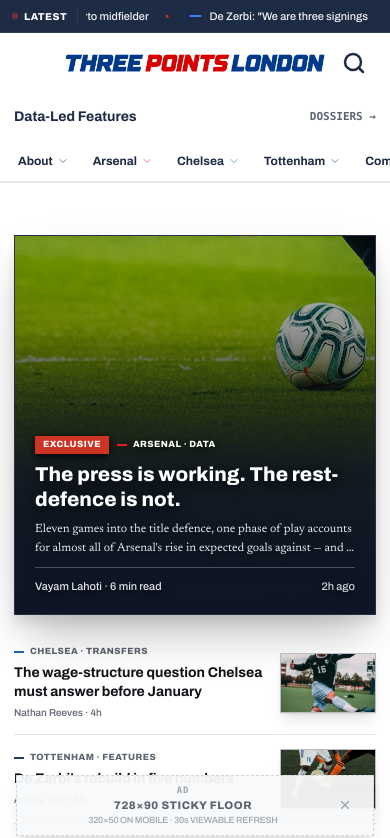
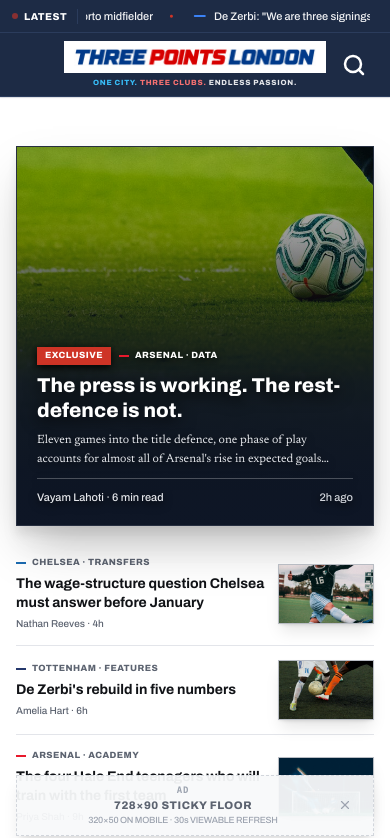
Before and after one commit to AhanaKulkarni/threepointslondon2, a Next.js app: page / in a window 390 px wide. Shown: the top 838 px of the page. Built offline with nearby package versions, Linux system fonts and the light colour scheme.

Commit message:
feat: optimize MacBook margins, hero card formats, phone dark navy header with incorporated tagline

```diff
--- a/app/page.tsx
+++ b/app/page.tsx
@@ -13,30 +13,30 @@ export default function HomePage() {
   const siteData = getSiteData();
 
   return (
-    <div className="w-full max-w-[1440px] mx-auto px-3.5 sm:px-6 md:px-8 lg:px-10 py-5 sm:py-8 space-y-8 sm:space-y-12 overflow-x-hidden">
+    <div className="w-full max-w-[1520px] mx-auto px-4 sm:px-6 md:px-8 xl:px-10 py-5 sm:py-6 space-y-7 sm:space-y-9 overflow-x-hidden">
       {/* ========================================================
           1. HERO MAGAZINE COVER (Desktop & Mobile - Images 1 & 5)
          ======================================================== */}
-      {/* DESKTOP HERO (lg and up - Image 1) */}
+      {/* DESKTOP HERO (lg and up - Matching Mockup Screenshot) */}
       <section className="hidden lg:grid grid-cols-12 gap-6 items-stretch">
-        {/* Left: Lead Feature Card - The Entire Photo Card Is A Direct Link to the Article (7 cols) */}
+        {/* Left: Lead Feature Card with Dropshadow Widget and Text ON the Image (7 cols) */}
         <Link
           href="/article/the-press-is-working-the-rest-defence-is-not"
           title="The press is working. The rest-defence is not."
-          className="col-span-7 relative min-h-[520px] xl:min-h-[580px] rounded-xs overflow-hidden group shadow-2xl drop-shadow-xl border border-white/10 flex flex-col justify-end bg-slate-900 block cursor-pointer"
+          className="col-span-7 relative min-h-[500px] xl:min-h-[560px] rounded-xs overflow-hidden group shadow-2xl drop-shadow-xl border border-white/10 flex flex-col justify-end bg-slate-900 block cursor-pointer"
         >
-          {/* Full Background Action Image - Clickable Link to Article */}
+          {/* Action Image Background */}
           <img
             src="/articles/the-press-is-working.jpg"
             alt="The press is working. The rest-defence is not."
             className="absolute inset-0 w-full h-full object-cover object-center group-hover:scale-105 transition-transform duration-700 ease-out"
           />
 
-          {/* Deep Dark Bottom Gradient Scrim for High Contrast & Sharp Readability */}
+          {/* Deep Dark Bottom Gradient Scrim for Readability */}
           <div className="absolute inset-0 bg-gradient-to-t from-black/95 via-black/60 to-black/15 pointer-events-none" />
           <div className="absolute inset-x-0 bottom-0 h-3/4 bg-gradient-to-t from-[#0e1626] via-[#0e1626]/80 to-transparent pointer-events-none" />
 
-          {/* Content directly ON the Image */}
+          {/* Text ON the Image with Dropshadow Widget Styling */}
           <div className="relative z-10 p-6 sm:p-8 flex flex-col justify-end pointer-events-none">
             <div className="flex items-center gap-2.5 mb-3.5 drop-shadow-[0_2px_4px_rgba(0,0,0,0.9)]">
               <span className="bg-[#CE3426] text-white text-[10px] font-black uppercase px-2.5 py-0.5 rounded-xs tracking-wider shadow-md">
@@ -46,7 +46,7 @@ export default function HomePage() {
                 <span className="w-3 h-[2px] bg-[#E8192C] shadow-sm"></span>
                 <span className="text-white">ARSENAL</span>
                 <span className="text-gray-300">•</span>
-                <span className="text-gray-200">DATA</span>
+                <span className="text-gray-200">TACTICS</span>
               </div>
             </div>
 
@@ -68,71 +68,73 @@ export default function HomePage() {
           </div>
         </Link>
 
-        {/* Right: 2 Stacked Priority Pieces with Direct Photo Links (5 cols) */}
+        {/* Right: 2 Stacked Priority Pieces Strictly in the Format Pasted by User (Image on Top, Text Below) (5 cols) */}
         <div className="col-span-5 flex flex-col justify-between gap-6">
-          {/* Card 1: Chelsea Transfers - Photo Card Is A Direct Link */}
+          {/* Card 1: Chelsea Transfers */}
+          <div className="group flex flex-col justify-between">
             <Link
               href="/article/chelsea-wage-structure-question-before-january"
+              className="block aspect-[16/8] w-full rounded-xs overflow-hidden mb-3 relative bg-slate-100 group/img shadow-md drop-shadow-xs border border-hairline/80 cursor-pointer"
               title="The wage-structure question Chelsea must answer before January"
-            className="relative min-h-[248px] xl:min-h-[278px] rounded-xs overflow-hidden group shadow-xl drop-shadow-lg border border-white/10 flex flex-col justify-end p-5 text-white bg-slate-900 block cursor-pointer"
             >
               <img
                 src="/articles/chelsea-wage-structure.jpg"
-              alt="Chelsea Financials"
-              className="absolute inset-0 w-full h-full object-cover group-hover:scale-105 transition-transform duration-500"
+                alt="Chelsea Transfers"
+                className="w-full h-full object-cover group-hover/img:scale-105 transition-transform duration-300"
               />
-            <div className="absolute inset-0 bg-gradient-to-t from-black/95 via-black/60 to-transparent pointer-events-none" />
-            <span className="absolute top-3 right-3 text-[9px] font-mono font-bold text-white bg-black/80 backdrop-blur-xs px-2 py-0.5 rounded-xs tracking-wider uppercase border border-white/15 drop-shadow-md z-10">
-              CHELSEA FINANCIALS
-            </span>
-
-            <div className="relative z-10 pointer-events-none">
-              <div className="flex items-center gap-1.5 mb-1.5 drop-shadow-[0_2px_4px_rgba(0,0,0,0.9)]">
+              <div className="absolute inset-0 bg-gradient-to-t from-black/25 via-transparent to-transparent pointer-events-none"></div>
+            </Link>
+            <div>
+              <div className="flex items-center gap-1.5 mb-1.5">
                 <span className="w-3 h-[2px] bg-[#1C6BB0]"></span>
-                <span className="text-[10px] font-black uppercase tracking-wider text-white">
+                <span className="text-[10px] font-black uppercase tracking-wider text-muted">
                   CHELSEA • TRANSFERS
                 </span>
               </div>
-              <h3 className="font-headline font-bold text-base sm:text-lg text-white group-hover:text-gray-200 transition-colors leading-snug block mb-2 drop-shadow-[0_2px_6px_rgba(0,0,0,0.95)]">
+              <Link
+                href="/article/chelsea-wage-structure-question-before-january"
+                className="font-headline font-bold text-base sm:text-lg text-ink group-hover:text-indigo transition-colors leading-snug block mb-1.5"
+              >
                 The wage-structure question Chelsea must answer before January
-              </h3>
-              <div className="pt-2 border-t border-white/20 drop-shadow-[0_2px_4px_rgba(0,0,0,0.8)] text-[11px] text-gray-200 font-medium">
+              </Link>
+            </div>
+            <div className="text-[11px] text-muted font-medium">
               Nathan Reeves · 4 hours ago
             </div>
           </div>
-          </Link>
 
-          {/* Card 2: Tottenham Features - Photo Card Is A Direct Link */}
+          {/* Card 2: Tottenham Features */}
+          <div className="group flex flex-col justify-between pt-4 border-t border-hairline">
             <Link
               href="/article/de-zerbi-spurs-rebuild-in-five-numbers"
+              className="block aspect-[16/8] w-full rounded-xs overflow-hidden mb-3 relative bg-slate-100 group/img shadow-md drop-shadow-xs border border-hairline/80 cursor-pointer"
               title="De Zerbi's rebuild in five numbers: progression up, control down"
-            className="relative min-h-[248px] xl:min-h-[278px] rounded-xs overflow-hidden group shadow-xl drop-shadow-lg border border-white/10 flex flex-col justify-end p-5 text-white bg-slate-900 block cursor-pointer"
             >
               <img
                 src="/articles/de-zerbi-spurs.jpg"
-              alt="Spurs Telemetry"
-              className="absolute inset-0 w-full h-full object-cover group-hover:scale-105 transition-transform duration-500"
+                alt="Tottenham Features"
+                className="w-full h-full object-cover group-hover/img:scale-105 transition-transform duration-300"
               />
-            <div className="absolute inset-0 bg-gradient-to-t from-black/95 via-black/60 to-transparent pointer-events-none" />
-            <span className="absolute top-3 right-3 text-[9px] font-mono font-bold text-white bg-black/80 backdrop-blur-xs px-2 py-0.5 rounded-xs tracking-wider uppercase border border-white/15 drop-shadow-md z-10">
-              SPURS TELEMETRY
-            </span>
-
-            <div className="relative z-10 pointer-events-none">
-              <div className="flex items-center gap-1.5 mb-1.5 drop-shadow-[0_2px_4px_rgba(0,0,0,0.9)]">
+              <div className="absolute inset-0 bg-gradient-to-t from-black/25 via-transparent to-transparent pointer-events-none"></div>
+            </Link>
+            <div>
+              <div className="flex items-center gap-1.5 mb-1.5">
                 <span className="w-3 h-[2px] bg-[#24376B]"></span>
-                <span className="text-[10px] font-black uppercase tracking-wider text-white">
+                <span className="text-[10px] font-black uppercase tracking-wider text-muted">
                   TOTTENHAM • FEATURES
                 </span>
               </div>
-              <h3 className="font-headline font-bold text-base sm:text-lg text-white group-hover:text-gray-200 transition-colors leading-snug block mb-2 drop-shadow-[0_2px_6px_rgba(0,0,0,0.95)]">
+              <Link
+                href="/article/de-zerbi-spurs-rebuild-in-five-numbers"
+                className="font-headline font-bold text-base sm:text-lg text-ink group-hover:text-indigo transition-colors leading-snug block mb-1.5"
+              >
                 De Zerbi's rebuild in five numbers: progression up, control down
-              </h3>
-              <div className="pt-2 border-t border-white/20 drop-shadow-[0_2px_4px_rgba(0,0,0,0.8)] text-[11px] text-gray-200 font-medium">
+              </Link>
+            </div>
+            <div className="text-[11px] text-muted font-medium">
               Amelia Hart · 6 hours ago
             </div>
           </div>
-          </Link>
         </div>
       </section>
 
@@ -468,7 +470,7 @@ export default function HomePage() {
                   />
                   <div className="absolute inset-0 bg-gradient-to-t from-black/50 via-transparent to-transparent pointer-events-none"></div>
                   <span className="absolute bottom-2 right-2 text-[9px] font-mono font-bold text-white bg-black/70 backdrop-blur-xs px-2 py-0.5 rounded-xs tracking-wider uppercase border border-white/10 z-10">
-                    SCOUTING DOSSIER
+                    SCOUTING REPORT
                   </span>
                 </Link>
                 <div className="text-[9px] font-black uppercase text-muted tracking-wider mb-1">
--- a/components/Header.tsx
+++ b/components/Header.tsx
@@ -31,55 +31,63 @@ export default function Header() {
           MAIN MASTHEAD BAR (Desktop & Mobile with Perfect Equal Spacing)
          ======================================================== */}
       {/* 1. Mobile & Split-Tab Masthead (below 1280px / phone / half-screen / split tab) */}
-      <div className="xl:hidden w-full px-4 sm:px-6 py-2.5 flex items-center justify-between min-h-[58px]">
-        {/* Left: Prominent Three-Hyphen Hamburger Button */}
+      <div className="xl:hidden w-full px-4 sm:px-6 py-2 flex items-center justify-between min-h-[60px] bg-[#1D2B45] text-white border-b border-[#2B3C5C] shadow-sm">
+        {/* Left: Prominent Three-Hyphen Hamburger Button in Marquee Dark Navy Theme */}
         <div className="w-10 flex items-center justify-start shrink-0">
           <button
             type="button"
             onClick={() => setMobileMenuOpen(!mobileMenuOpen)}
-            className="w-10 h-10 flex items-center justify-center text-[#1D2B45] hover:text-indigo active:scale-95 transition-all cursor-pointer rounded-xs"
+            className="w-10 h-10 flex items-center justify-center text-white hover:text-gray-300 active:scale-95 transition-all cursor-pointer rounded-xs"
             title={mobileMenuOpen ? "Close menu" : "Open navigation menu"}
             aria-label={mobileMenuOpen ? "Close menu" : "Open navigation menu"}
             aria-expanded={mobileMenuOpen}
           >
             {mobileMenuOpen ? (
-              <X className="w-6 h-6 text-[#1D2B45]" strokeWidth={2.5} />
+              <X className="w-6 h-6 text-white" strokeWidth={2.5} />
             ) : (
-              /* High-contrast, authentic three-hyphen icon */
+              /* High-contrast, authentic three-hyphen icon in crisp white */
               <div className="flex flex-col justify-center items-center gap-[4.5px] w-6 h-6">
-                <span className="w-5.5 h-[2.5px] bg-[#1D2B45] rounded-full"></span>
-                <span className="w-5.5 h-[2.5px] bg-[#1D2B45] rounded-full"></span>
-                <span className="w-5.5 h-[2.5px] bg-[#1D2B45] rounded-full"></span>
+                <span className="w-5.5 h-[2.5px] bg-white rounded-full"></span>
+                <span className="w-5.5 h-[2.5px] bg-white rounded-full"></span>
+                <span className="w-5.5 h-[2.5px] bg-white rounded-full"></span>
               </div>
             )}
           </button>
         </div>
 
-        {/* Center: Mathematically Centered TPL Logo */}
-        <div className="flex-1 flex items-center justify-center px-2">
+        {/* Center: Mathematically Centered TPL Logo with Tagline Incorporated */}
+        <div className="flex-1 flex flex-col items-center justify-center px-2">
           <Link
             href="/"
-            className="inline-flex items-center justify-center cursor-pointer hover:opacity-90 transition-opacity"
+            className="inline-flex flex-col items-center justify-center cursor-pointer hover:opacity-95 transition-opacity"
             title="Three Points London - Go to Homepage"
             aria-label="Three Points London Homepage"
           >
-            <img
-              src="/logo.png"
-              alt="Three Points London"
-              className="h-7.5 sm:h-8.5 w-auto object-contain cursor-pointer"
-            />
+            <div className="bg-white px-2.5 py-1 rounded-xs shadow-xs inline-flex items-center">
+              <img
+                src="/logo.png"
+                alt="Three Points London"
+                className="h-6 sm:h-7 w-auto object-contain cursor-pointer"
+              />
+            </div>
+            {/* Tagline incorporated directly into the main logo */}
+            <span className="text-[7.5px] sm:text-[8.5px] tracking-widest font-extrabold uppercase mt-1 whitespace-nowrap select-none text-white">
+              <span className="text-[#38BDF8]">ONE CITY. </span>
+              <span className="text-[#F87171]">THREE CLUBS. </span>
+              <span className="text-gray-200">ENDLESS PASSION.</span>
+            </span>
           </Link>
         </div>
 
-        {/* Right: Perfectly Equal Spaced Search Icon */}
+        {/* Right: Search Icon in matching Marquee Dark Navy Theme */}
         <div className="w-10 flex items-center justify-end shrink-0">
           <Link
             href="/search"
-            className="w-10 h-10 flex items-center justify-center text-[#1D2B45] hover:text-indigo active:scale-95 transition-all cursor-pointer rounded-xs"
+            className="w-10 h-10 flex items-center justify-center text-white hover:text-gray-300 active:scale-95 transition-all cursor-pointer rounded-xs"
             title="Search newsroom"
             aria-label="Search Three Points London"
           >
-            <Search className="w-5.5 h-5.5 text-[#1D2B45]" strokeWidth={2.5} />
+            <Search className="w-5.5 h-5.5 text-white" strokeWidth={2.5} />
           </Link>
         </div>
       </div>
@@ -90,7 +98,7 @@ export default function Header() {
         <div className="flex items-center gap-6 lg:gap-8">
           <Link
             href="/"
-            className="inline-flex items-center cursor-pointer z-20 hover:opacity-90 transition-opacity"
+            className="inline-flex items-center gap-3 cursor-pointer z-20 hover:opacity-95 transition-opacity"
             title="Three Points London - Go to Homepage"
             aria-label="Three Points London Homepage"
           >
@@ -99,6 +107,13 @@ export default function Header() {
               alt="Three Points London"
               className="h-8 md:h-8.5 w-auto object-contain cursor-pointer"
             />
+            {/* Tagline incorporated directly into the main logo */}
+            <div className="h-6 w-[1px] bg-gray-300 hidden sm:block"></div>
+            <span className="text-[10px] tracking-wide font-extrabold uppercase whitespace-nowrap select-none hidden sm:inline-block">
+              <span className="text-[#1C6BB0]">ONE CITY. </span>
+              <span className="text-[#E8192C]">THREE CLUBS. </span>
+              <span className="text-[#111317]">ENDLESS PASSION.</span>
+            </span>
           </Link>
 
           {/* Desktop Navigation (6 Tabs, 5 Dropdowns matching Image 4) */}
@@ -386,12 +401,7 @@ export default function Header() {
 
         {/* Right Area: Tagline + Social Icons + Clean Search Icon */}
         <div className="flex items-center justify-end gap-3 sm:gap-4 shrink-0">
-          {/* Tagline matching mockups */}
-          <div className="hidden 2xl:flex items-center text-[10px] tracking-wide font-extrabold uppercase select-none whitespace-nowrap">
-            <span className="text-[#1C6BB0]">ONE CITY. </span>
-            <span className="text-[#E8192C]">THREE CLUBS. </span>
-            <span className="text-[#111317]">ENDLESS PASSION.</span>
-          </div>
+
 
           {/* Follow Us on Social Media Section in Navbar */}
           <div className="hidden lg:flex items-center gap-2.5 pl-3 border-l border-hairline">
@@ -411,78 +421,6 @@ export default function Header() {
             <Search className="w-5.5 h-5.5 text-[#1D2B45] hover:text-indigo transition-colors" strokeWidth={2.5} />
           </Link>
         </div>
-      </div>
-
-            {/* 7. Data-Led Features dedicated page */}
-            <div>
-              <Link
-                href="/features"
-                onClick={() => setMobileMenuOpen(false)}
-                className="flex items-center justify-between p-3.5 bg-white hover:bg-surface cursor-pointer"
-              >
-                <span className="font-headline font-bold text-sm text-navy">Data-Led Features</span>
-                <span className="text-[11px] font-mono font-bold text-muted uppercase">Dossiers →</span>
-              </Link>
-            </div>
-
-      {/* ========================================================
-          MOBILE SUB-BAR (Directly below masthead, matching Image 5)
-         ======================================================== */}
-      <div className="xl:hidden bg-white border-b border-hairline/80 py-2 px-3 sm:px-6 overflow-x-auto scrollbar-none flex items-center gap-3 sm:gap-6 justify-start sm:justify-center text-xs font-bold text-navy whitespace-nowrap">
-        <button
-          type="button"
-          onClick={() => {
-            setMobileAccordion("about");
-            setMobileMenuOpen(true);
-          }}
-          className="shrink-0 flex items-center gap-1 hover:text-indigo px-1.5 py-1 cursor-pointer active:scale-95 transition-all"
-        >
-          <span>About</span>
-          <ChevronDown className="w-3 h-3 opacity-60" />
-        </button>
-
-        <button
-          type="button"
-          onClick={() => {
-            setMobileAccordion("arsenal");
-            setMobileMenuOpen(true);
-          }}
-          className="shrink-0 flex items-center gap-1 hover:text-[#E8192C] px-1.5 py-1 cursor-pointer active:scale-95 transition-all"
-        >
-          <span>Arsenal</span>
-          <ChevronDown className="w-3 h-3 opacity-60 text-[#E8192C]" />
-        </button>
-
-        <button
-          type="button"
-          onClick={() => {
-            setMobileAccordion("chelsea");
-            setMobileMenuOpen(true);
-          }}
-          className="shrink-0 flex items-center gap-1 hover:text-[#1C6BB0] px-1.5 py-1 cursor-pointer active:scale-95 transition-all"
-        >
-          <span>Chelsea</span>
-          <ChevronDown className="w-3 h-3 opacity-60 text-[#1C6BB0]" />
-        </button>
-
-        <button
-          type="button"
-          onClick={() => {
-            setMobileAccordion("tottenham");
-            setMobileMenuOpen(true);
-          }}
-          className="shrink-0 flex items-center gap-1 hover:text-[#24376B] px-1.5 py-1 cursor-pointer active:scale-95 transition-all"
-        >
-          <span>Tottenham</span>
-          <ChevronDown className="w-3 h-3 opacity-60 text-[#24376B]" />
-        </button>
-
-        <Link
-          href="/community"
-          className="shrink-0 flex items-center gap-1 hover:text-indigo px-1.5 py-1"
-        >
-          <span>Community</span>
-        </Link>
       </div>
 
       {/* ========================================================
--- a/components/NumbersBand.tsx
+++ b/components/NumbersBand.tsx
@@ -46,7 +46,7 @@ export default function NumbersBand({ stats }: NumbersBandProps) {
           className="text-[11px] sm:text-xs font-bold text-gray-300 hover:text-white transition-colors"
           title="Explore Data-led features page"
         >
-          Data-led features →
+          Explore all features →
         </Link>
       </div>
 
```
Lines whose indentation alone changed are shown as unchanged.
